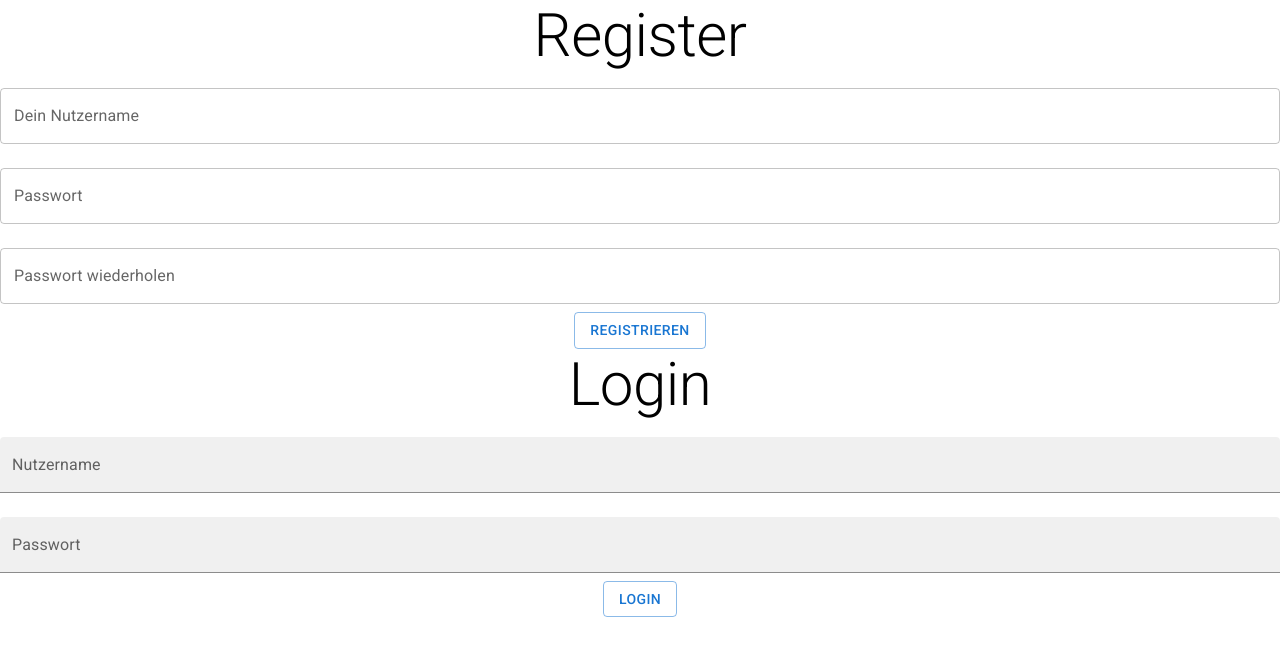
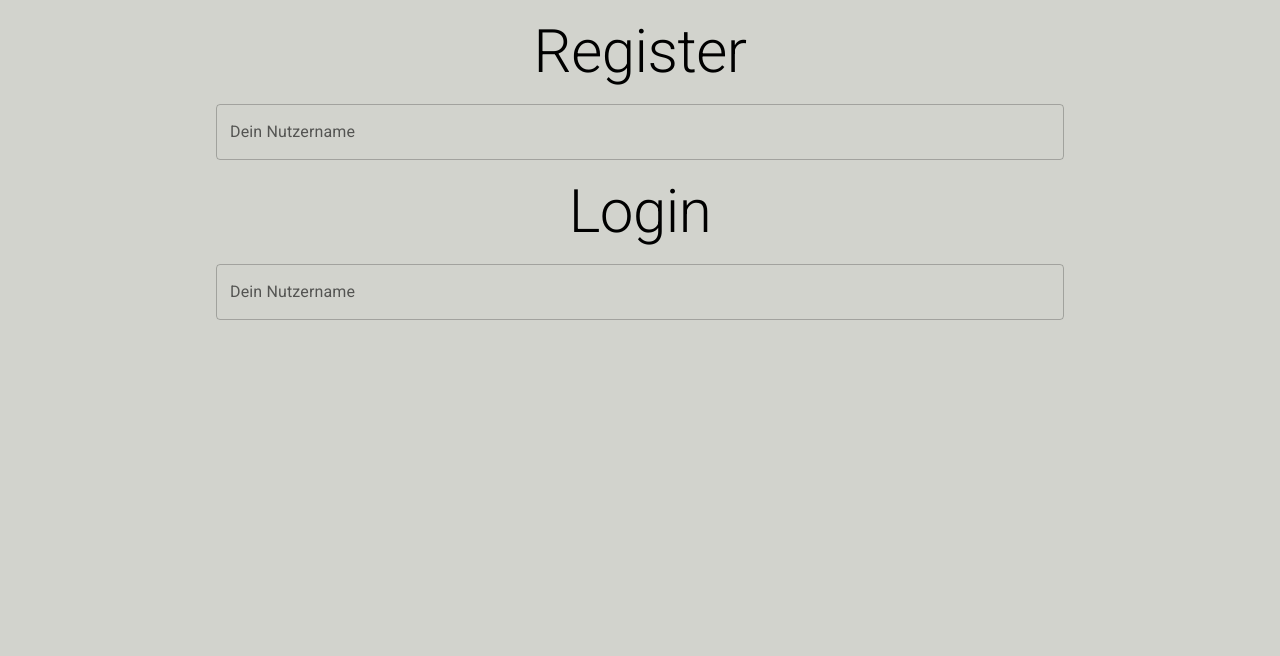
Before and after one commit to Droggelbecher92/HomePlaner, a React (Create React App) app in the folder frontend/: page / in a window 1280 px wide. Shown: the top 656 px of the page. Built offline with nearby package versions, Linux system fonts and the light colour scheme.

Commit message:
LoginForm with MUI

```diff
--- a/frontend/src/App.css
+++ b/frontend/src/App.css
@@ -1,6 +1,7 @@
-.App {
+html, body {
   text-align: center;
   margin: 0;
   padding: 0;
   box-sizing: border-box;
+  background-color: #D2D3CD;
 }
--- a/frontend/src/components/LoginRegisterForm.tsx
+++ b/frontend/src/components/LoginRegisterForm.tsx
@@ -1,86 +1,140 @@
-import React, {FormEvent, useState} from "react";
+import React, {useState} from "react";
 import axios from "axios";
-import {TextField, Button, Typography} from '@mui/material';
+import {TextField, Button, Typography, Grid} from '@mui/material';
 
-export default function LoginRegisterForm(){
+export default function LoginRegisterForm() {
     const [newUsername, setNewUsername] = useState('')
     const [newPasswordOne, setNewPasswordOne] = useState('')
     const [newPasswordTwo, setNewPasswordTwo] = useState('')
     const [username, setUsername] = useState('')
     const [password, setPassword] = useState('')
-    const [token, setToken] = useState('')
-    const [checker, setChecker] = useState('')
-    const [error, setError] = useState('')
+    const [errorLogin, setErrorLogin] = useState('')
+    const [errorName, setErrorName] = useState('')
+    const [errorPass, setErrorPass] = useState('')
 
 
-    const createUser = (event : FormEvent) => {
-        event.preventDefault()
-        setError('')
-        if (!(newPasswordOne===newPasswordTwo) || newPasswordOne.length<5){
-            setError("Passwörter nicht identisch oder zu kurz")
+    const createUser = () => {
+        if (!(newPasswordOne === newPasswordTwo) || newPasswordOne.length < 5) {
+            setErrorPass("Passwörter nicht identisch oder zu kurz.")
+            setNewPasswordTwo('')
         } else {
             axios.post(`/api/user`,
-                {'username':newUsername, 'password':newPasswordOne})
-                .then(response => response.data)
+                {'username': newUsername, 'password': newPasswordOne, 'passwordAgain':newPasswordTwo})
+                .then(() => {
+                    setUsername(newUsername)
+                    setPassword(newPasswordOne)
+                    setNewUsername('')
+                    setNewPasswordOne('')
+                    setNewPasswordTwo('')
+                })
                 .catch(e => {
-                    if (e.response.status===400){
-                        setError("Name schon vergeben")
+                    if (e.response.status === 400) {
+                        setErrorPass(`Passwörter nicht identisch`)
+                        setNewPasswordOne('')
+                        setNewPasswordTwo('')
+                    } else if (e.response.status === 409){
+                        setErrorName(`Nutzername ${newUsername} ist schon vergeben.`)
+                        setNewUsername('')
                     } else {
-                        setError(e.message)
+                        setErrorName(e.message)
+                        setNewUsername('')
+                        setNewPasswordOne('')
+                        setNewPasswordTwo('')
                     }
                 })
-            setNewUsername('')
-            setNewPasswordOne('')
-            setNewPasswordTwo('')
         }
 
     }
 
-    const login = (event : FormEvent) => {
-        event.preventDefault()
-        setError('')
-        axios.post(`/auth`, {'username':username, 'password':password})
+    const login = () => {
+        axios.post(`/auth`, {'username': username, 'password': password})
             .then(response => response.data)
-            .then(data => setToken(data.token))
-            .catch(e => setError(e.message))
-        setChecker(username)
-        setUsername('')
-        setPassword('')
+            .then(data => console.log(data.token))
+            .catch(() => {
+                setErrorLogin("Ungültige Eingaben")
+            })
     }
 
+    return (
+        <Grid container direction={'column'}>
+            {!username && <Grid container spacing={2} justifyContent={'space-around'}>
+                <Grid item xs={12}>
+                    <Typography variant="h2" mt={2}>Register</Typography>
+                </Grid>
+                <Grid item xs={8}>
+                    <TextField
+                        fullWidth
+                        error={(newUsername.length < 5 && newUsername.length > 0 )|| errorName.length>0}
+                        helperText={errorName ?
+                            errorName : (newUsername.length < 5 && newUsername.length > 0 ) ?
+                            "Nutzername mit mindestens 5 Zeichen":""}
+                        label="Dein Nutzername"
+                        type="text"
+                        value={newUsername}
+                        onChange={ev => setNewUsername(ev.target.value)}/>
+                </Grid>
+                {newUsername && <><Grid item xs={8}>
+                    <TextField
+                        fullWidth
+                        type="password"
+                        label={'Passwort'}
+                        helperText={newPasswordOne.length<7 && "Mindestens 7 Zeichen"}
+                        value={newPasswordOne}
+                        onChange={ev => setNewPasswordOne(ev.target.value)}/>
+                </Grid>
+                <Grid item xs={8}>
+                <TextField
+                    fullWidth
+                    error={errorPass.length>0}
+                    helperText={errorPass && errorPass}
+                    type="password"
+                    label={'Passwort wiederholen'}
+                    value={newPasswordTwo}
+                    onChange={ev => {
+                        setErrorPass('')
+                        setNewPasswordTwo(ev.target.value)
+                    }}/>
+                </Grid>
+                <Grid item xs={12}>
+                    <Button variant="outlined" onClick={createUser}>Registrieren</Button>
+                </Grid></>}
+            </Grid>}
+            {!newUsername && <Grid container spacing={2} justifyContent={'space-around'}>
+                <Grid item xs={12}>
+                    <Typography variant="h2" mt={2}>Login</Typography>
+                </Grid>
+                <Grid item xs={8}>
+                    <TextField
+                        fullWidth
+                        error={errorLogin.length>0}
+                        type="text"
+                        label={'Dein Nutzername'}
+                        value={username}
+                        onChange={ev => {
+                            setUsername(ev.target.value)
+                            setErrorLogin('')
+                        }}/>
+                </Grid>
+                { username && <>
+                <Grid item xs={8}>
+                    <TextField
+                        error={errorLogin.length>0}
+                        helperText={errorLogin}
+                        fullWidth
+                        type="password"
+                        label={'Passwort'}
+                        value={password}
+                        onChange={ev => {
+                            setErrorLogin('')
+                            setPassword(ev.target.value)
+                        }}/>
+                </Grid>
+                <Grid item xs={8}>
+                    <Button variant="outlined" onClick={login}>Login</Button>
+                </Grid>
+                </>}
+            </Grid>}
+        </Grid>
 
-    const getInfos = () => {
-        axios.get(`/api/user/me`,
-            {headers: {
-                    Authorization: `Bearer ${token}`,
-                }}
-        )
-            .then(response => response.data)
-            .then(data => setChecker(data.username))
-            .catch(e => setError(e.message))
-    }
-
-
-    return (
-        <div className="App">
-            <Typography variant="h2">Register</Typography>
-            <form onSubmit={createUser}>
-                <TextField margin="normal" fullWidth error={newUsername.length<5 && newUsername.length>0} label="Dein Nutzername" type="text" value={newUsername} onChange={ev => setNewUsername(ev.target.value)}/>
-                <TextField margin="normal" fullWidth type="password" label={'Passwort'} value={newPasswordOne} onChange={ev => setNewPasswordOne(ev.target.value)}/>
-                <TextField margin="normal" fullWidth type="password" label={'Passwort wiederholen'} value={newPasswordTwo} onChange={ev => setNewPasswordTwo(ev.target.value)}/>
-                <Button variant="outlined" type='submit'>Registrieren</Button>
-            </form>
-            <Typography variant="h2">Login</Typography>
-            <form onSubmit={login}>
-                <TextField margin="normal" fullWidth variant="filled" type="text" label={'Nutzername'} value={username} onChange={ev => setUsername(ev.target.value)}/>
-                <TextField margin="normal" fullWidth variant="filled" type="password" label={'Passwort'} value={password} onChange={ev => setPassword(ev.target.value)}/>
-                <Button variant="outlined" type='submit'>Login</Button>
-            </form>
-            {error && <h1>{error}</h1>}
-            {token && <div>
-                <Button onClick={getInfos}>Eingeloggt, versuch es!</Button>
-                <p>wenn alles klappt ist hier dein Username: {checker && checker}</p>
-            </div>}
-        </div>
     );
 }
```
